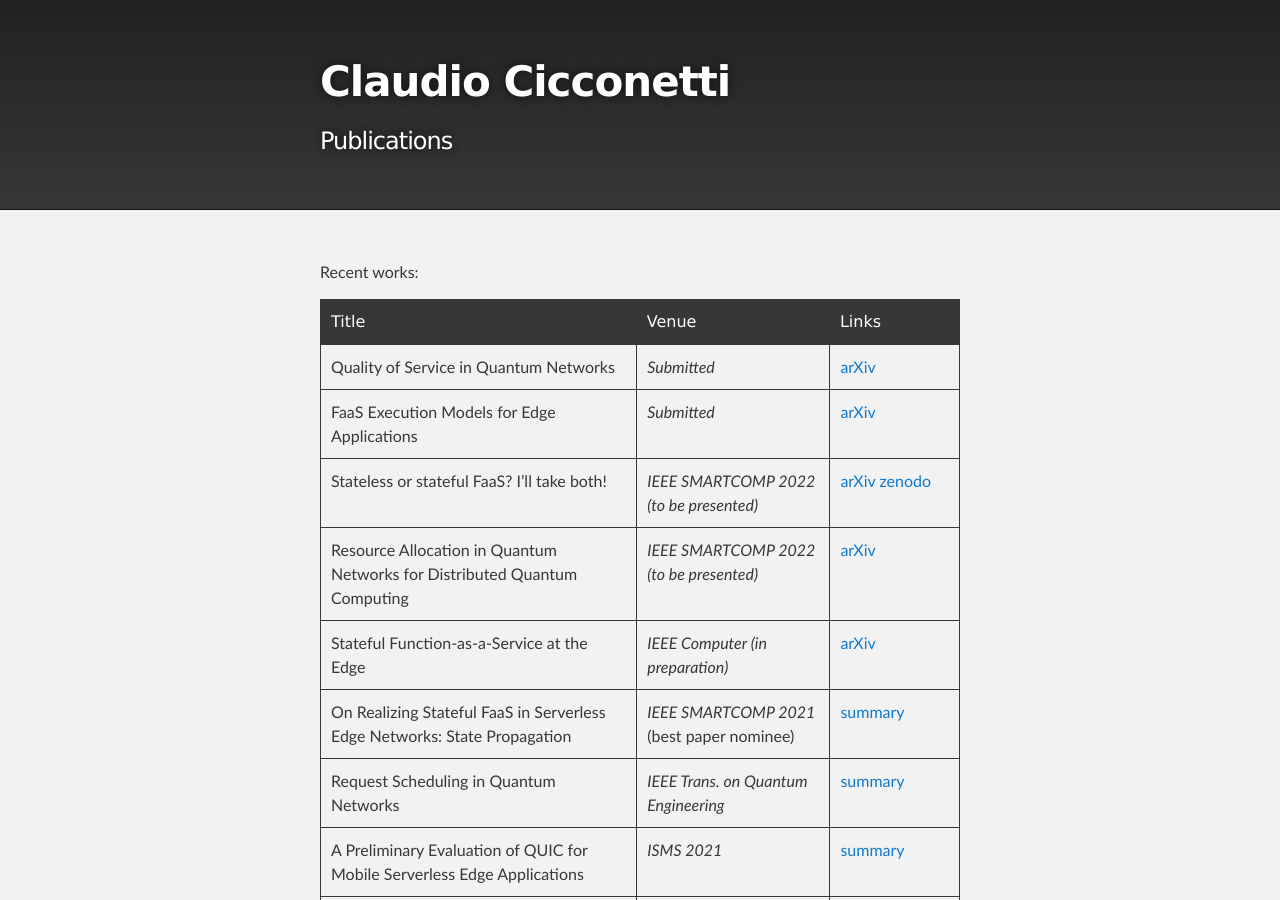
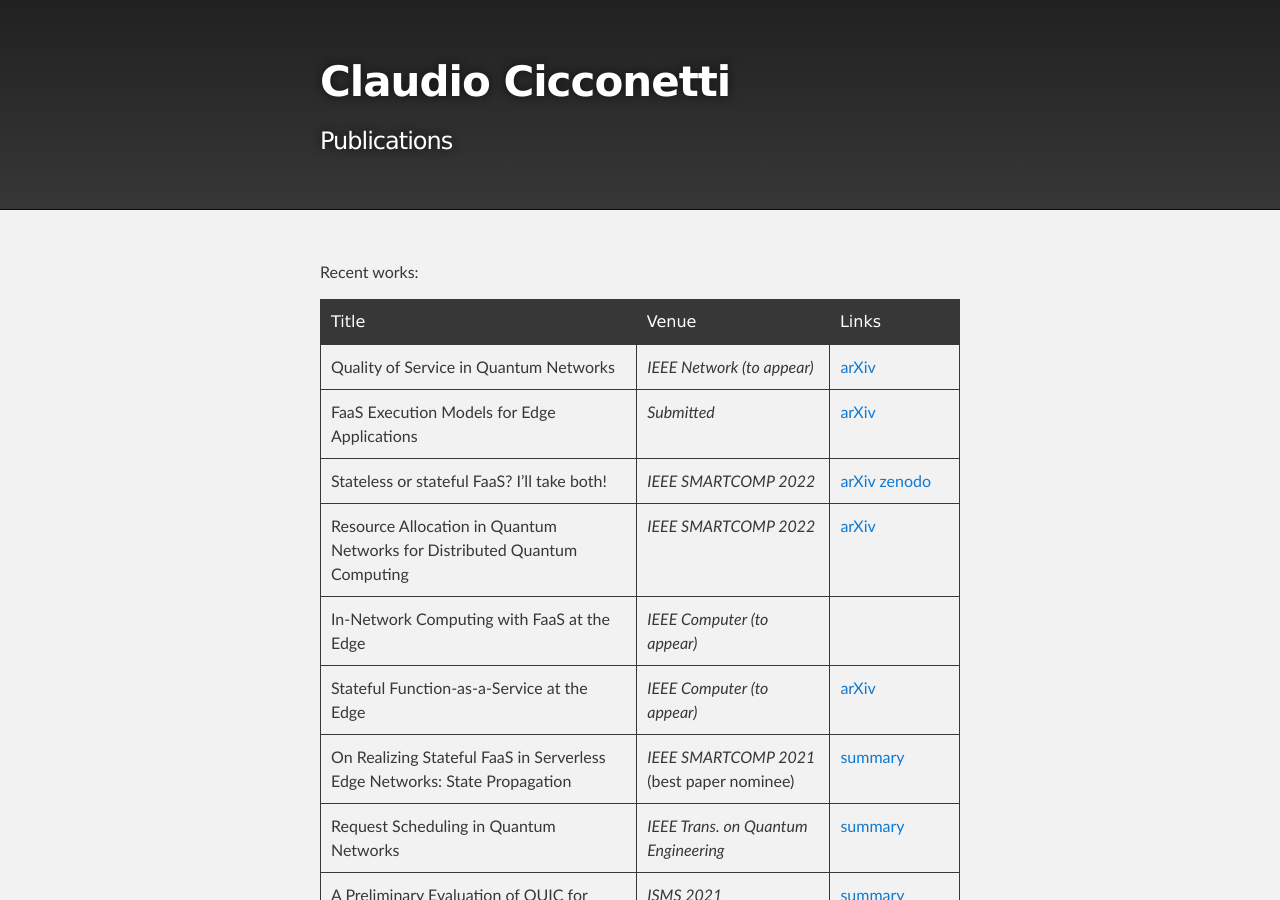
Before and after one commit to ccicconetti/ccicconetti.github.io, a Jekyll site: the page built from publications.md, in a window 1280 px wide and 900 px high. Built offline with Jekyll 4.4.1, drawn with Linux system fonts in a browser that asks for light colours.

Commit message:
Update publications

```diff
--- a/publications.md
+++ b/publications.md
@@ -7,11 +7,12 @@ Recent works:
 
 | Title | Venue | Links |
 | ----- | ----- | ----- |
-| Quality of Service in Quantum Networks | _Submitted_ | [arXiv](https://arxiv.org/abs/2204.09538) |
+| Quality of Service in Quantum Networks | _IEEE Network (to appear)_ | [arXiv](https://arxiv.org/abs/2204.09538) |
 | FaaS Execution Models for Edge Applications | _Submitted_ | [arXiv](https://arxiv.org/abs/2111.06595) |
-| Stateless or stateful FaaS? I'll take both! | _IEEE SMARTCOMP 2022 (to be presented)_ | [arXiv](https://arxiv.org/abs/2203.06385) [zenodo](https://doi.org/10.5281/zenodo.6839547) |
-| Resource Allocation in Quantum Networks for Distributed Quantum Computing | _IEEE SMARTCOMP 2022 (to be presented)_ | [arXiv](https://arxiv.org/abs/2203.05844) |
-| Stateful Function-as-a-Service at the Edge | _IEEE Computer (in preparation)_ | [arXiv](https://arxiv.org/abs/2109.15040) |
+| Stateless or stateful FaaS? I'll take both! | _IEEE SMARTCOMP 2022_ | [arXiv](https://arxiv.org/abs/2203.06385) [zenodo](https://doi.org/10.5281/zenodo.6839547) |
+| Resource Allocation in Quantum Networks for Distributed Quantum Computing | _IEEE SMARTCOMP 2022_ | [arXiv](https://arxiv.org/abs/2203.05844) |
+| In-Network Computing with FaaS at the Edge | _IEEE Computer (to appear)_ | |
+| Stateful Function-as-a-Service at the Edge | _IEEE Computer (to appear)_ | [arXiv](https://arxiv.org/abs/2109.15040) |
 | On Realizing Stateful FaaS in Serverless Edge Networks: State Propagation | _IEEE SMARTCOMP 2021_ (best paper nominee) | [summary](statefulfaas.md) |
 | Request Scheduling in Quantum Networks | _IEEE Trans. on Quantum Engineering_ | [summary](tqe2021.md) |
 | A Preliminary Evaluation of QUIC for Mobile Serverless Edge Applications | _ISMS 2021_ | [summary](isms2021.md) |
```
